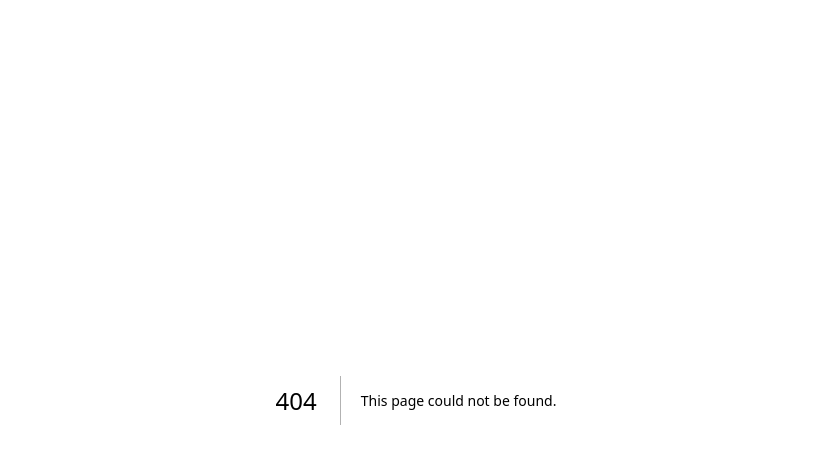
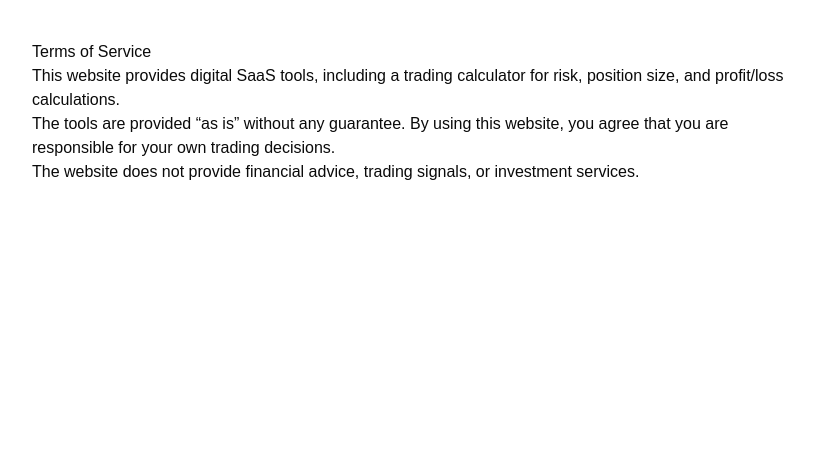
Before and after one commit to drishinnawy/tadawul-calculator-web, a Next.js app: page /terms in a window 1280 px wide. Before the commit this address had no page. Shown: the top 464 px of the page, without its empty margins (224-1038 px from the left). Built offline with nearby package versions, Linux system fonts and the light colour scheme.

Commit message:
Add Terms of Service page component

```diff
--- /dev/null
+++ b/src/pages/terms.tsx
@@ -0,0 +1,10 @@
+export default function TermsPage() {
+  return (
+    <main style={{ maxWidth: 800, margin: "40px auto", padding: "0 16px" }}>
+      <h1>Terms of Service</h1>
+      <p>This website provides digital SaaS tools, including a trading calculator for risk, position size, and profit/loss calculations.</p>
+      <p>The tools are provided “as is” without any guarantee. By using this website, you agree that you are responsible for your own trading decisions.</p>
+      <p>The website does not provide financial advice, trading signals, or investment services.</p>
+    </main>
+  );
+}
```
